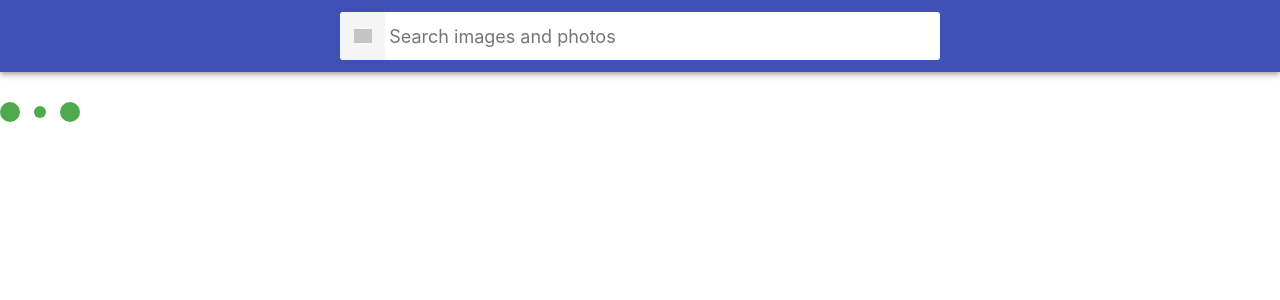
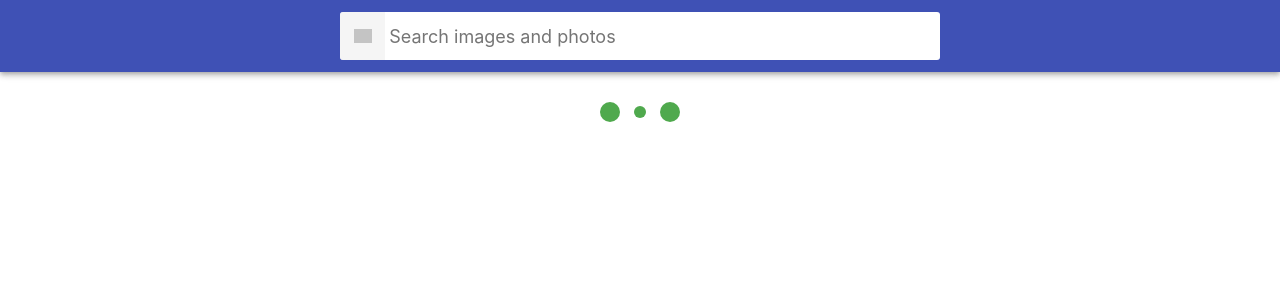
Before and after one commit to iSteffan/goit-react-hw-03-image-finder, a React (Create React App) app: page / in a window 1280 px wide. Both pictures are taken after typing "Sample" into the empty fields and a click on the button "Search". Shown: the top 300 px of the page. Built offline with nearby package versions, Linux system fonts and the light colour scheme; no server answers; grey boxes are pictures that could not be loaded.

Commit message:
loader&btn styles added

```diff
--- a/src/components/Button/Button.styled.jsx
+++ b/src/components/Button/Button.styled.jsx
@@ -1,12 +1,15 @@
 import styled from 'styled-components';
 
 export const Btn = styled.button`
+  display: block;
+  margin-top: 10px;
+  margin-left: auto;
+  margin-right: auto;
   padding: 8px 16px;
   border-radius: 2px;
   background-color: #3f51b5;
   transition: all 250ms cubic-bezier(0.4, 0, 0.2, 1);
   text-align: center;
-  display: inline-block;
   color: #fff;
   border: 0;
   text-decoration: none;
--- a/src/components/Loader/Loader.jsx
+++ b/src/components/Loader/Loader.jsx
@@ -8,8 +8,8 @@ export const Loader = () => {
       radius="9"
       color="#4fa94d"
       ariaLabel="three-dots-loading"
-      wrapperStyle={{}}
-      wrapperClassName=""
+      wrapperStyle={{ justifyContent: 'center' }}
+      wrapperClassName="loader"
       visible={true}
     />
   );
```
